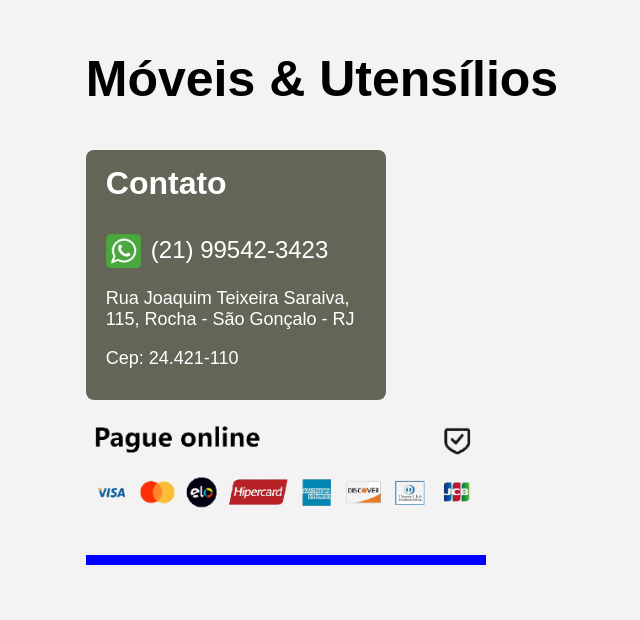
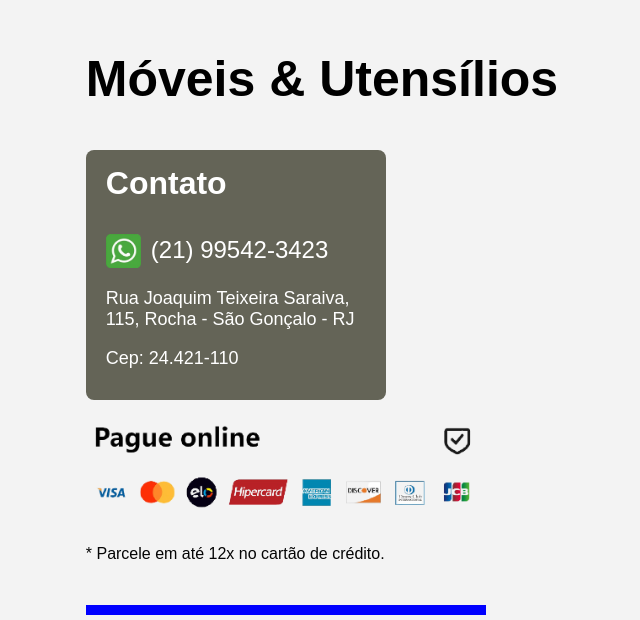
Before and after one commit to marciorbarcellos/moveis-e-utensilios, a plain HTML site: page index.html in a window 1280 px wide. Shown: the top 620 px of the page, without its empty margins (125-765 px from the left). Drawn offline with Linux system fonts and the light colour scheme.

Commit message:
Update index.html

```diff
--- a/index.html
+++ b/index.html
@@ -28,7 +28,7 @@
     <div class="divpaycard">
       <img class="paycard" src="./image/cartao.jpg" alt="cart" />
     </div>
-
+    <p class="texto">* Parcele em até 12x no cartão de crédito.</p>
     <br>
     <hr class="hline">
 
```
